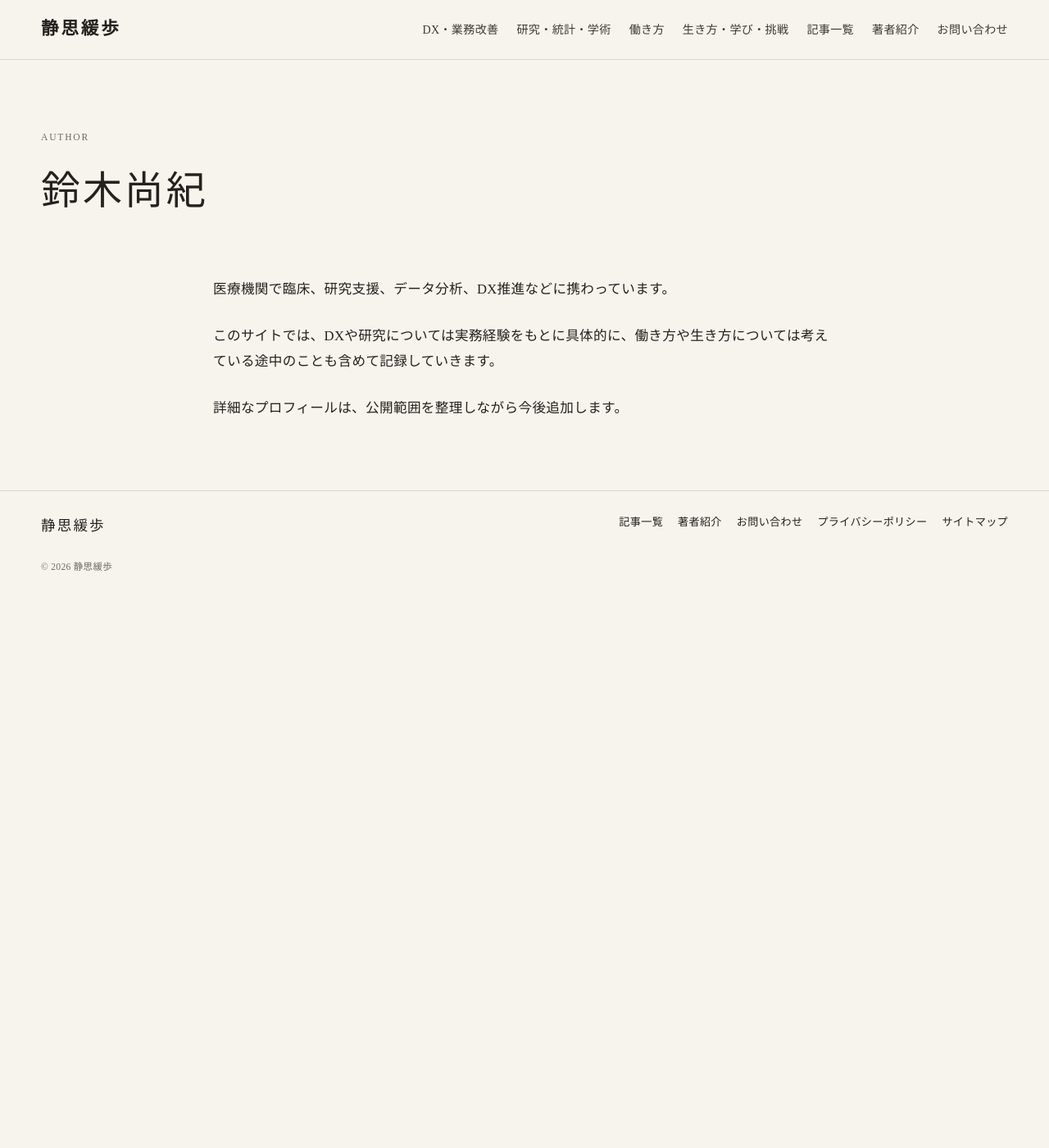
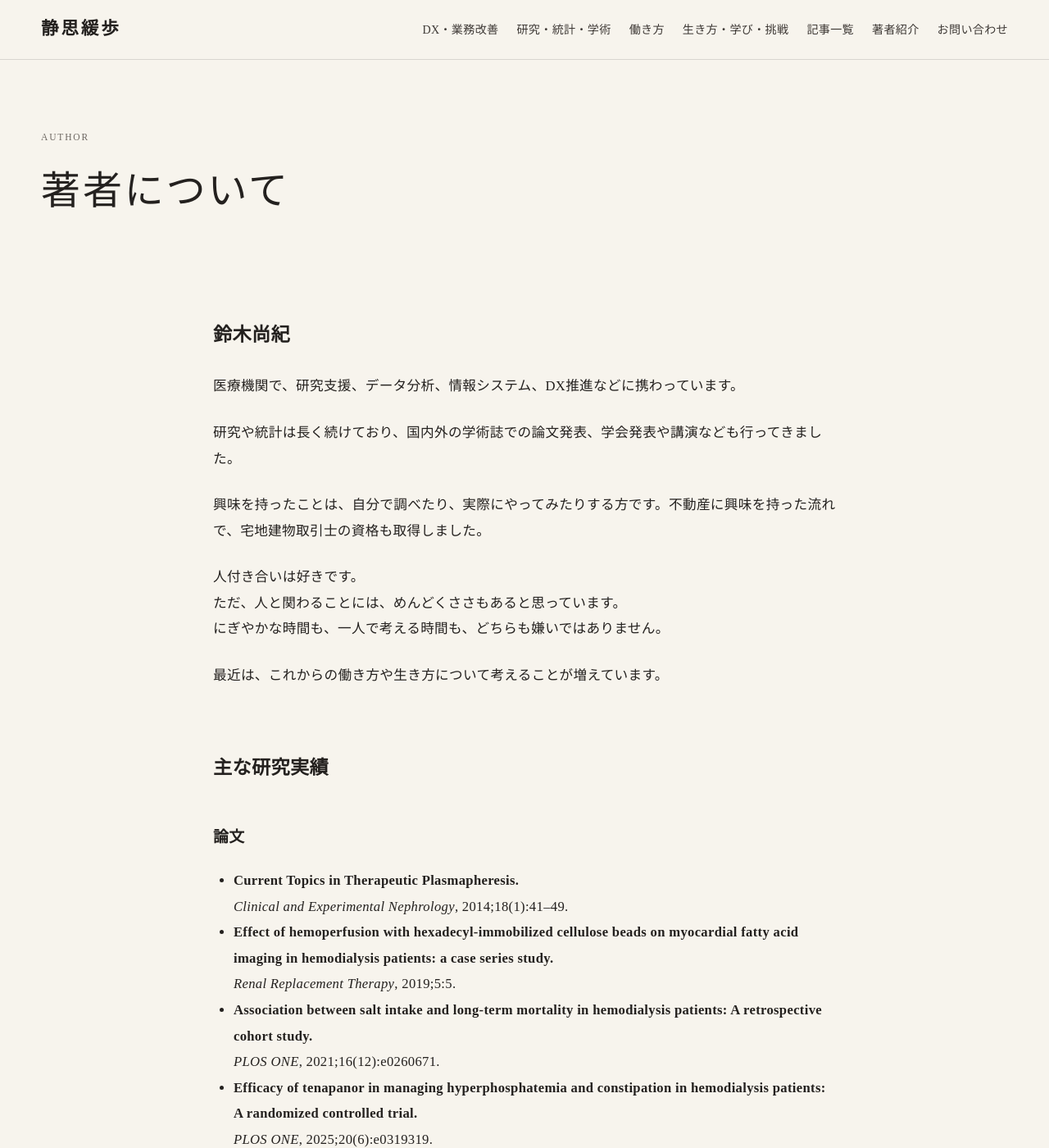
Before and after one commit to naokisuzuki-create/seishi-kanpo, a Jekyll site: the page built from about/index.html, in a window 1280 px wide and 1400 px high. Shown: the whole window at 82% size. Built offline with Jekyll 4.4.1, drawn with Linux system fonts in a browser that asks for light colours; some of the changed text lies outside the part shown.

Commit message:
Refine author profile and representative research record

```diff
--- a/about/index.html
+++ b/about/index.html
@@ -1,5 +1,52 @@
 ---
 layout: default
 title: 著者について
+description: "静思緩歩を書いている鈴木尚紀について。研究、DX、日々の学びや考えていること。"
 ---
-<section class="page-hero shell compact-hero"><p class="eyebrow">AUTHOR</p><h1>鈴木尚紀</h1></section><section class="shell article-shell section-space"><div class="prose"><p>医療機関で臨床、研究支援、データ分析、DX推進などに携わっています。</p><p>このサイトでは、DXや研究については実務経験をもとに具体的に、働き方や生き方については考えている途中のことも含めて記録していきます。</p><p>詳細なプロフィールは、公開範囲を整理しながら今後追加します。</p></div></section>
+
+<section class="page-hero shell compact-hero">
+  <p class="eyebrow">AUTHOR</p>
+  <h1>著者について</h1>
+</section>
+
+<section class="shell article-shell section-space">
+  <div class="prose author-profile">
+    <h2>鈴木尚紀</h2>
+
+    <p>医療機関で、研究支援、データ分析、情報システム、DX推進などに携わっています。</p>
+
+    <p>研究や統計は長く続けており、国内外の学術誌での論文発表、学会発表や講演なども行ってきました。</p>
+
+    <p>興味を持ったことは、自分で調べたり、実際にやってみたりする方です。不動産に興味を持った流れで、宅地建物取引士の資格も取得しました。</p>
+
+    <p>人付き合いは好きです。<br>
+    ただ、人と関わることには、めんどくささもあると思っています。<br>
+    にぎやかな時間も、一人で考える時間も、どちらも嫌いではありません。</p>
+
+    <p>最近は、これからの働き方や生き方について考えることが増えています。</p>
+
+    <h2>主な研究実績</h2>
+
+    <h3>論文</h3>
+    <ul class="publication-list">
+      <li><strong>Current Topics in Therapeutic Plasmapheresis.</strong><br><em>Clinical and Experimental Nephrology</em>, 2014;18(1):41–49.</li>
+      <li><strong>Effect of hemoperfusion with hexadecyl-immobilized cellulose beads on myocardial fatty acid imaging in hemodialysis patients: a case series study.</strong><br><em>Renal Replacement Therapy</em>, 2019;5:5.</li>
+      <li><strong>Association between salt intake and long-term mortality in hemodialysis patients: A retrospective cohort study.</strong><br><em>PLOS ONE</em>, 2021;16(12):e0260671.</li>
+      <li><strong>Efficacy of tenapanor in managing hyperphosphatemia and constipation in hemodialysis patients: A randomized controlled trial.</strong><br><em>PLOS ONE</em>, 2025;20(6):e0319319.</li>
+    </ul>
+
+    <p class="quiet-profile-note">ほか、国内外の学術誌に複数の論文を発表しています。</p>
+
+    <h2>主な受賞</h2>
+    <ul>
+      <li>第8回 AJINOMOTO Award</li>
+      <li>日本血液浄化技術学会学術大会 Best Presentation Award 最優秀演題賞（複数回）</li>
+      <li>日本臨床工学会 Best Presentation Award 最優秀演題賞（複数回）</li>
+    </ul>
+
+    <hr>
+
+    <p>このサイトを始めた理由や、これまで考えてきたことについては、最初の記事に書いています。</p>
+    <p><a class="text-link" href="{{ '/articles/2026/09/22/seishi-kanpo/' | relative_url }}">「静思緩歩」を読む →</a></p>
+  </div>
+</section>
```
